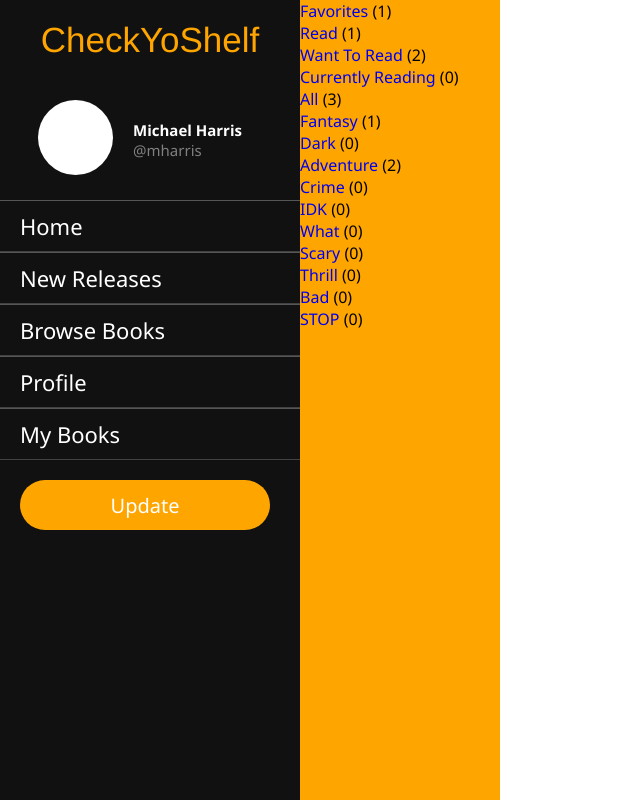
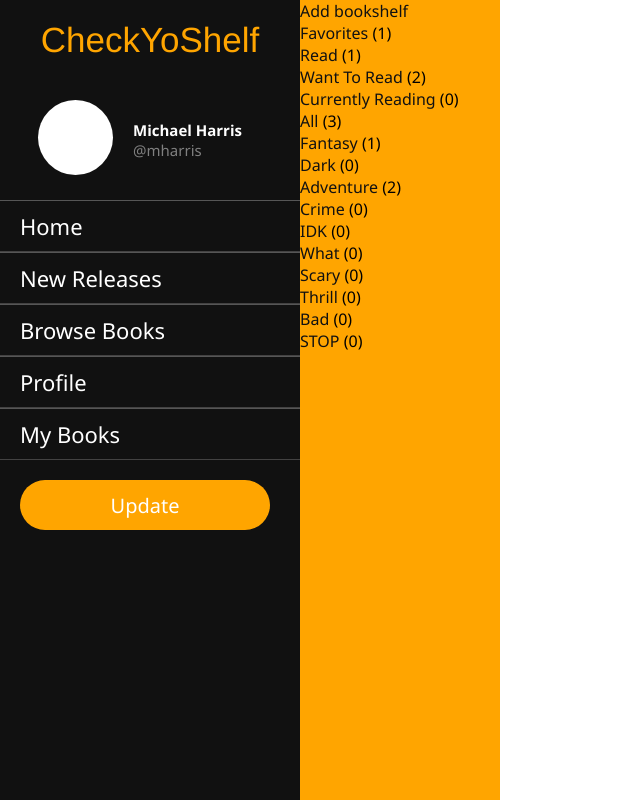
Before and after one commit to mdb-00/checkyoshelf-django-project, a Django app: page /mharris/bookshelves in a window 1280 px wide. Shown: the whole page, without its empty margins (0-640 px from the left). Run offline with Django 5.2, Linux system fonts and the light colour scheme; data comes from the database, SQL or seed files in the repository; both versions use the stored data as it was after the commit.

Commit message:
implemented add bookshelf form and bookshelves now show when clicking on a shelf

```diff
--- a/app/static/styles.css
+++ b/app/static/styles.css
@@ -250,7 +250,16 @@
     background-color: orange;
 }
 
+.wrapper .main-content .bookshelf-nav a {
+    color: #111;
+}
+
 .wrapper .main-content .book-list {
     width: 100%;
     margin-left: 200px;
 }
+
+.wrapper .main-content .create_bookshelf {
+    width: 100%;
+    margin-left: 200px;
+}
--- a/app/templates/my_books.html
+++ b/app/templates/my_books.html
@@ -2,6 +2,7 @@
 <title>{{ profile.name }}'s books</title>
 {% endblock title %} {% block content %}
 <div class="bookshelf-nav">
+  <a href="{% url "create_bookshelf" profile.user %}">Add bookshelf</a>
   <ul>
     {% for shelf, count in bookshelves_count.items %}
     <li><a href="{% url "books" profile.user shelf %}">{{ shelf }}</a> ({{ count }})</li>
@@ -9,5 +10,6 @@
   </ul>
 </div>
 <div class="book-list">{% block books %}{% endblock books %}</div>
+<div class="create_bookshelf">{% block create_bookshelf %}{% endblock create_bookshelf %}</div>
 </ul>
 {% endblock content %}
--- a/app/views.py
+++ b/app/views.py
@@ -1,5 +1,6 @@
-from django.shortcuts import render
+from django.shortcuts import render, redirect
 from .models import *
+from .forms import *
 
 
 # Create your views here.
@@ -67,15 +68,12 @@ def bookshelf_view(request, username):
     #     k: v for k, v in sorted(unsorted_bookshelves.items(), key=lambda item: item[0])
     # }
 
-    bookshelf_all = Bookshelf.objects.get(name="All")
-    all_books = bookshelf_all.books.all()
     context["profile"] = profile
     context["bookshelves_count"] = bookshelves_count
-    context["all_books"] = all_books
     return render(request, "my_books.html", context)
 
 
-def books_view(request, username, shelf):
+def books_view(request, username, bookshelf):
     context = {}
 
     try:
@@ -85,8 +83,38 @@ def books_view(request, username, shelf):
         user = None
         profile = None
 
-    bookshelf = Bookshelf.objects.get(name=shelf)
-    books = bookshelf.books.all()
+    bookshelves = Bookshelf.objects.filter(profile=profile)
+    bookshelves_count = {}
+
+    for shelf in bookshelves:
+        shelf_books = shelf.books.all()
+        bookshelves_count[shelf] = shelf_books.count()
+
+    selected_bookshelf = Bookshelf.objects.get(name=bookshelf)
+    books = selected_bookshelf.books.all()
     context["profile"] = profile
+    context["bookshelves_count"] = bookshelves_count
     context["books"] = books
     return render(request, "books.html", context)
+
+def create_bookshelf(request, username):
+    context = {}
+
+    form = BookshelfForm()
+
+    try:
+        user = User.objects.get(username=username)
+        profile = Profile.objects.get(user=user)
+    except:
+        user = None
+        profile = None
+
+    if request.method == "POST":
+        form = BookshelfForm(request.POST)
+        if form.is_valid():
+            form.save()
+            return redirect(f"/{username}/bookshelves")
+
+    context["profile"] = profile
+    context["form"] = form
+    return render(request, "bookshelf_form.html", context)
--- a/config/urls.py
+++ b/config/urls.py
@@ -24,5 +24,6 @@ urlpatterns = [
     path("", home_view, name="home"),
     path("<str:username>/", profile_view, name="profile"),
     path("<str:username>/bookshelves", bookshelf_view, name="bookshelves"),
-    path("<str:username>/<str:shelf>/books", books_view, name="books"),
+    path("<str:username>/<str:bookshelf>/books", books_view, name="books"),
+    path("<str:username>/create-bookshelf/", create_bookshelf, name="create_bookshelf")
 ]
```
Also changed, not shown: app/forms.py (added, +7 -0 lines), app/templates/bookshelf_form.html (added, +8 -0 lines), app/templates/books.html (line endings or trailing spaces), db.sqlite3.
